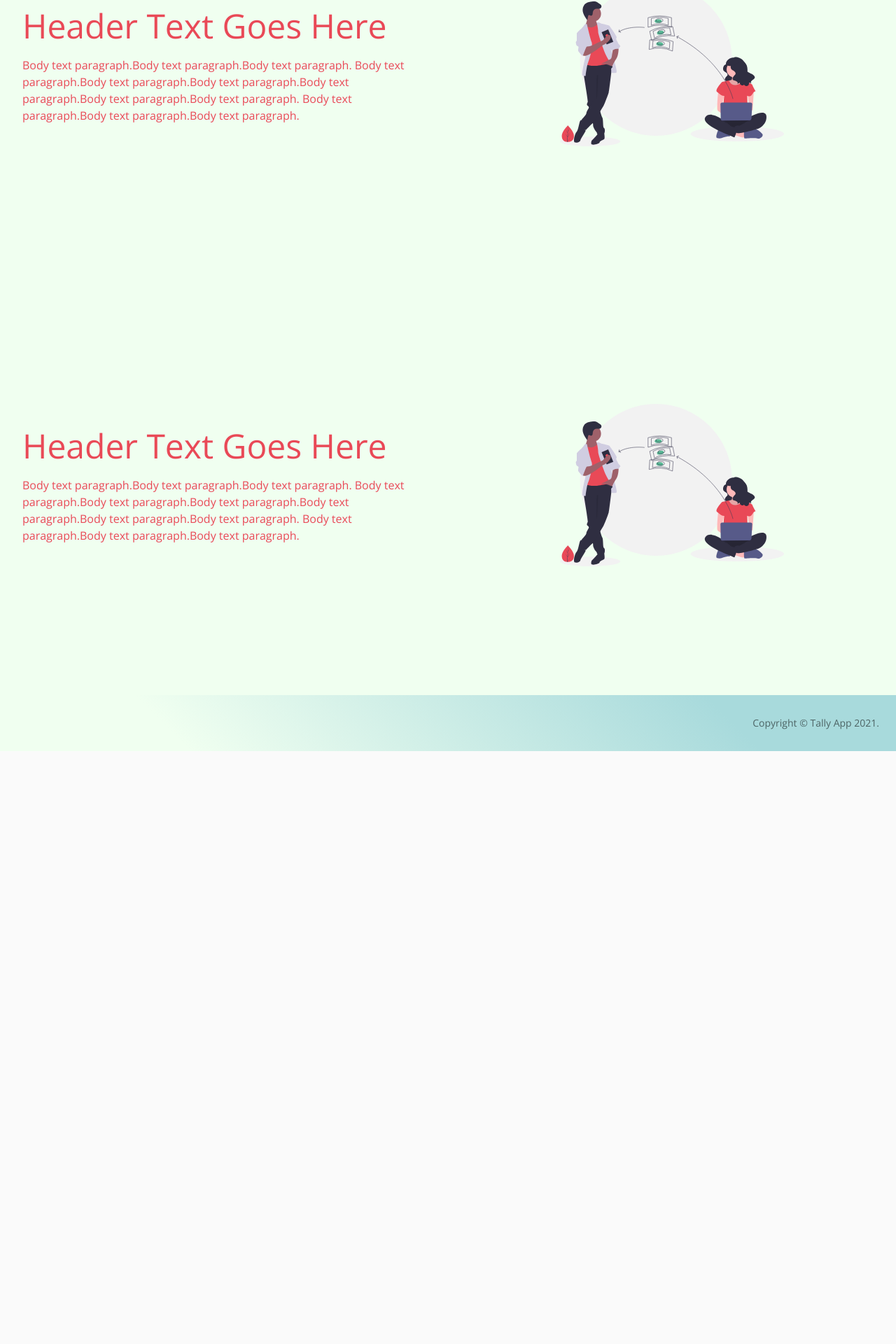
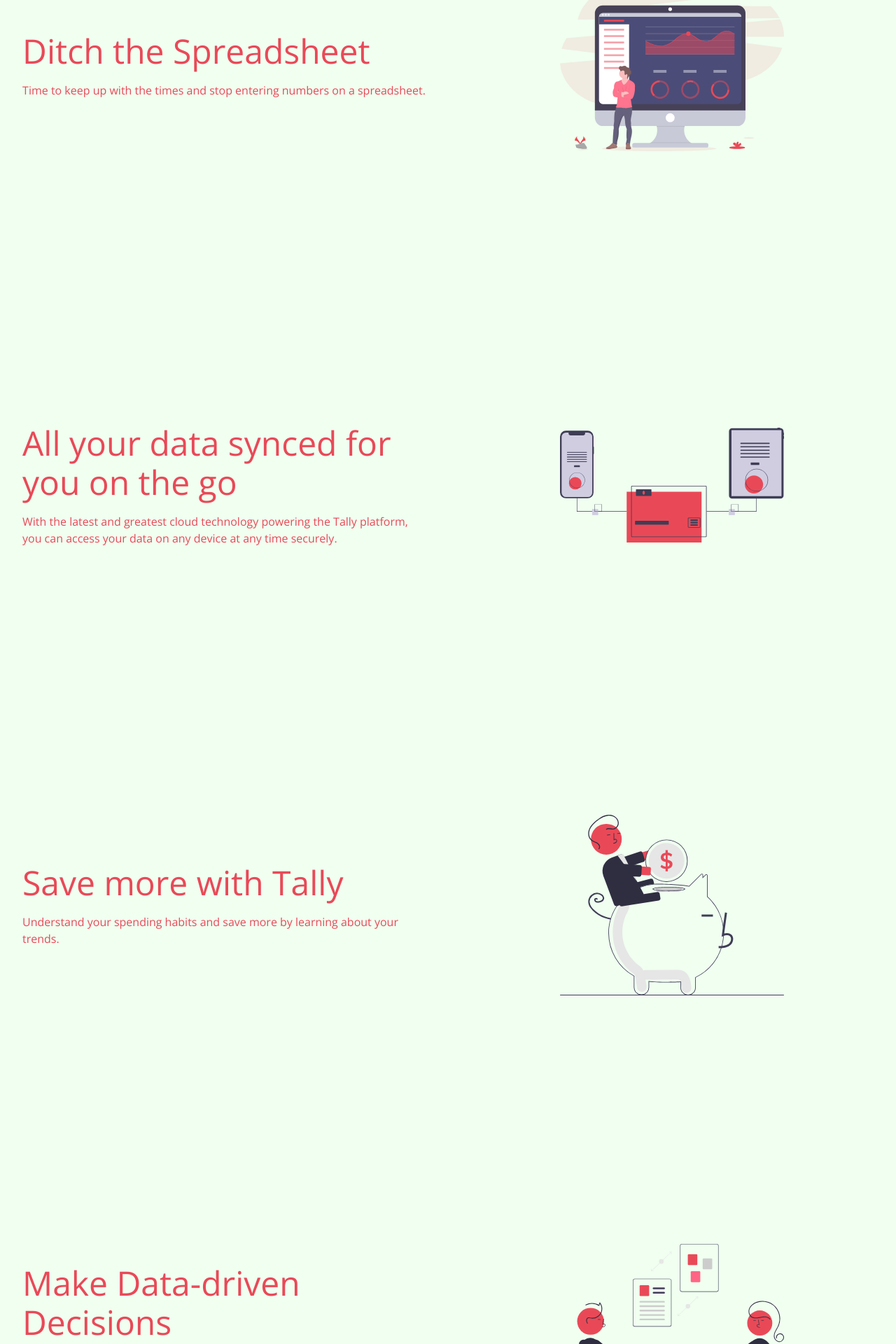
Before and after one commit to awalemandi/tally, a React (Create React App) app: page / in a window 1280 px wide. Shown: the part 871-2791 px from the top of the page at 70% size. Before the commit the page ends 1944 px from the top, so only its background shows below. Built offline with nearby package versions, Linux system fonts and the light colour scheme.

Commit message:
imported data object to landing page

```diff
--- /dev/null
+++ b/src/components/common/landingSection/Data.ts
@@ -0,0 +1,61 @@
+//inport images
+import transfer from '../../../images/transfer.svg';
+import dashboard from '../../../images/dashboard.svg';
+import sync from '../../../images/sync.svg';
+import savings from '../../../images/savings.svg';
+import decision from '../../../images/decision.svg';
+import couple from '../../../images/couple.svg';
+
+export const sectionOne = {
+    id: `transfer`,
+    bgLight: true,
+    header: `Keep track of your IOUs`,
+    description: `Never forget who you owe or more importantly, who owes you! 🤑 `,
+    image: transfer,
+    alt: `Digital transfer`
+}
+
+export const sectionTwo = {
+    id: `dashboard`,
+    bgLight: true,
+    header: `Ditch the Spreadsheet`,
+    description: `Time to keep up with the times and stop entering numbers on a spreadsheet.`,
+    image: dashboard,
+    alt: `Modern dashboard`
+}
+
+export const sectionThree = {
+    id: `sync`,
+    bgLight: true,
+    header: `All your data synced for you on the go`,
+    description: `With the latest and greatest cloud technology powering the Tally platform, you can access your data on any device at any time securely.`,
+    image: sync,
+    alt: `Cloud synced devices`
+}
+
+export const sectionFour = {
+    id: `savings`,
+    bgLight: true,
+    header: `Save more with Tally`,
+    description: `Understand your spending habits and save more by learning about your trends.`,
+    image: savings,
+    alt: `Piggy bank`
+}
+
+export const sectionFive = {
+    id: `decision`,
+    bgLight: true,
+    header: `Make Data-driven Decisions`,
+    description: `Get personalized insights from your past transactions and make the best analytical decisions.`,
+    image: decision,
+    alt: `Decision making`
+}
+
+export const sectionSix = {
+    id: `couple`,
+    bgLight: true,
+    header: `Make the most of Tally with new Duo`,
+    description: `Be the financial power couple by sharing Tally premium.`,
+    image: couple,
+    alt: `Couple cards`
+}
--- a/src/components/common/landingSection/LandingSection.tsx
+++ b/src/components/common/landingSection/LandingSection.tsx
@@ -7,10 +7,15 @@ import image1 from '../../../images/transfer.svg';
 // import video from '../../../videos/piggyVideo.mp4';
 
 interface SectionProps {
-	bgLight: boolean;
+    id?: string;
+    bgLight: boolean;
+    header: string;
+    description: string;
+    image: string;
+    alt: string;
 }
 
-function LandingSection({ bgLight }: SectionProps) {
+function LandingSection({ id, bgLight, header, description, image, alt }: SectionProps) {
 	const useStyles = makeStyles(theme => ({
 		sectionContainer: {
 			width: '100%',
@@ -47,26 +52,24 @@ function LandingSection({ bgLight }: SectionProps) {
 			container
 			justify='space-evenly'
 			alignItems='stretch'
-			className={classes.sectionContainer}
+            className={classes.sectionContainer}
+            id={id}
 		>
 			<Grid item xs={12} sm={6}>
 				<div className={classes.contentWrapper}>
 					<div className={classes.textWrapper}>
                     <Typography variant='h3' color={bgLight ? 'primary' : 'secondary'} className={classes.header}>
-						Header Text Goes Here
+						{header}
 					</Typography>
 					<Typography variant='body1' color={bgLight ? 'primary' : 'secondary'} className={classes.description}>
-						Body text paragraph.Body text paragraph.Body text paragraph. Body
-						text paragraph.Body text paragraph.Body text paragraph.Body text
-						paragraph.Body text paragraph.Body text paragraph. Body text
-						paragraph.Body text paragraph.Body text paragraph.
+					{description}
 					</Typography>
                     </div>
 				</div>
 			</Grid>
 			<Grid item xs={12} sm={6}>
 				<div className={classes.contentWrapper}>
-                    <img src={image1} className = {classes.image}/>
+                    <img src={image} className = {classes.image} alt={alt}/>
 				</div>
 			</Grid>
 		</Grid>
--- a/src/components/pages/LandingPage.tsx
+++ b/src/components/pages/LandingPage.tsx
@@ -5,6 +5,7 @@ import {AppBar, Toolbar, Typography, CssBaseline, useScrollTrigger, Box, Contain
 import Footer from '../layout/Footer';
 import Logo from '../../images/tally.png';
 import LandingSection from '../common/landingSection/LandingSection';
+import {sectionOne, sectionTwo, sectionThree, sectionFour, sectionFive, sectionSix} from '../common/landingSection/Data';
 
 const useStyles = makeStyles(theme => ({
 	root: {
@@ -24,10 +25,10 @@ const useStyles = makeStyles(theme => ({
 		marginLeft: '5px',
 		flexShrink: 1,
 		float: 'left',
-		height: '130px',
+		height: 110,
 		alignSelf: 'center',
 		[theme.breakpoints.down('sm')]: {
-			height: '110px',
+			height: 100,
 		},
 	},
 	buttonContainer: {
@@ -90,9 +91,13 @@ export default function LandingPage() {
 			</HideOnScroll>
 			<Toolbar />
 			<div className={classes.root}>
-				<LandingSection bgLight={true} />
-				<LandingSection bgLight={true} />
-				<LandingSection bgLight={true} />
+				<LandingSection {...sectionOne}/>
+				<LandingSection {...sectionTwo}/>
+				<LandingSection {...sectionThree}/>
+				<LandingSection {...sectionFour}/>
+				<LandingSection {...sectionFive}/>
+				<LandingSection {...sectionSix}/>
+
 				{/* <Box my={2}>
 					{[...new Array(12)]
 						.map(
```
Also changed, not shown: 1 other file (tests, documents, lock files or other folders).
